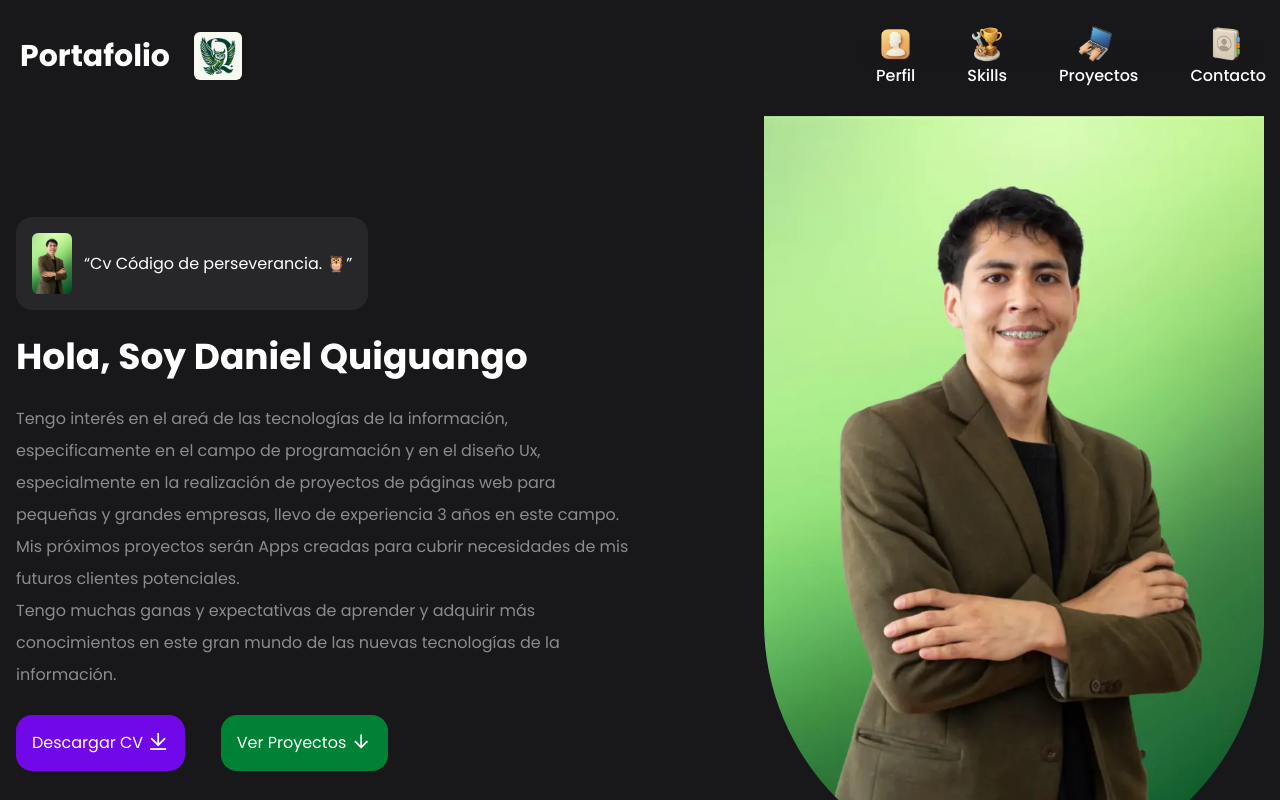
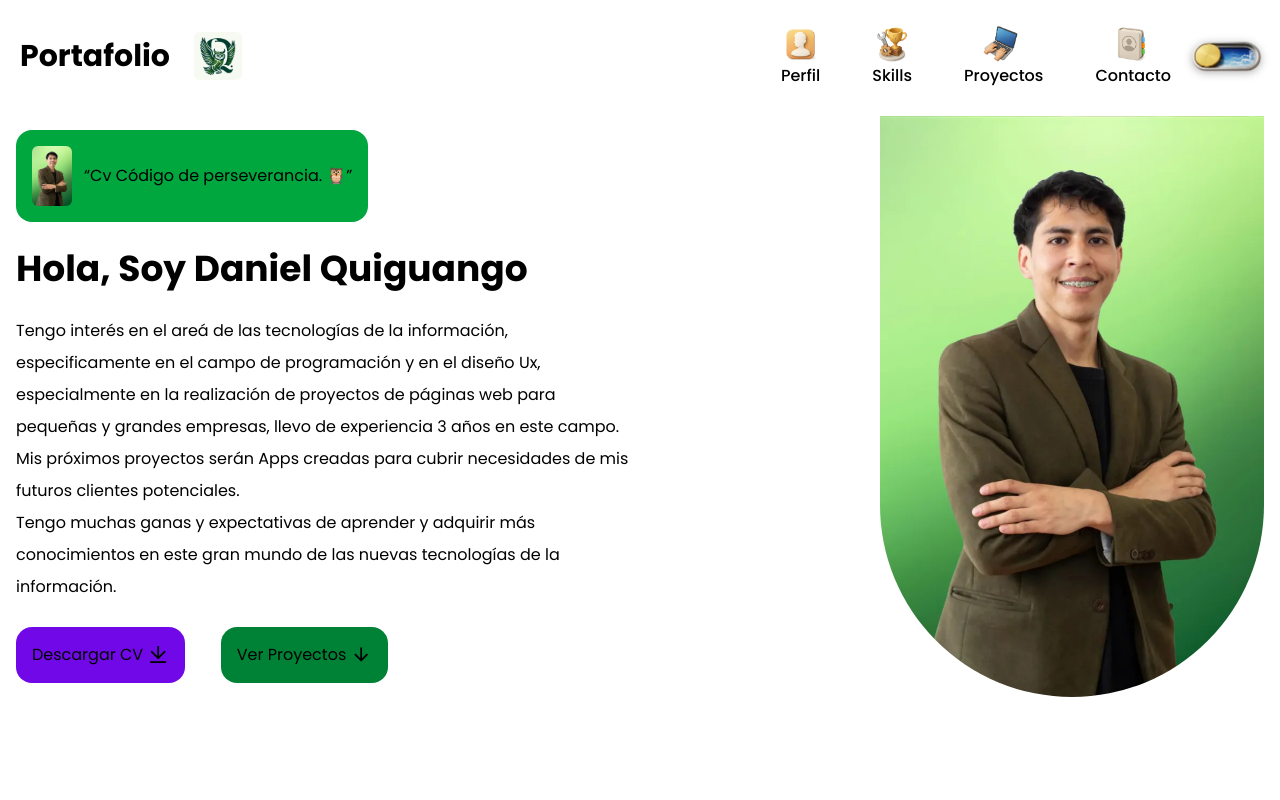
Before and after one commit to KiwiOwnDaniel27/CV-DQ-React-TailwindCss, a React (Vite) app: page / in a window 1280 px wide. Shown: the top 800 px of the page. Built offline with nearby package versions, Linux system fonts and the light colour scheme.

Commit message:
final changes new

```diff
--- a/index.html
+++ b/index.html
@@ -1,5 +1,5 @@
 <!doctype html>
-<html lang="en">
+<html lang="en" class="dark">
   <head>
     <meta charset="UTF-8" />
     <meta property="og:title" content="Portafolio Web" />
@@ -16,7 +16,7 @@
 
     <title>React Portfolio DQ</title>
   </head>
-  <body class="bg-zinc-900 text-white" id="perfil">
+  <body class="bg-white text-black dark:bg-zinc-900 dark:text-white" id="perfil">
     <div id="root"></div>
     <script type="module" src="/src/main.jsx"></script>
   </body>
--- a/src/App.jsx
+++ b/src/App.jsx
@@ -55,14 +55,14 @@ function App() {
       <>
         <div className="hero grid md:grid-cols-2 items-center pt-10 xl:gap-0 gap-6 grid-cols-1 -mt-9">
           <div className="animate__animated animate__fadeInUp animate__delay-3s">
-            <div className="flex items-center gap-3 mb-6 bg bg-zinc-800 w-fit p-4 rounded-2xl">
+            <div className="flex items-center gap-3 mb-6 bg bg-green-600 dark:bg-zinc-800 w-fit p-4 rounded-2xl">
               <img src={DataImage.HeroImage} alt="Hero Image" className="w-10 rounded-md load" loading="lazy" />
               <q>Cv Código de perseverancia. 🦉</q>
             </div>
 
             <h1 className="text-4xl/tight font-bold mb-6">Hola, Soy Daniel Quiguango</h1>
 
-            <p className="text-base/loose bm-9 opacity-50 ">
+            <p className="text-base/loose bm-9 opacity-100 ">
               Tengo interés en el areá de las tecnologías de la información, especificamente en el campo de
               programación y en el diseño Ux, especialmente en la realización de proyectos de páginas web
               para pequeñas y grandes empresas, llevo de experiencia 3 años en este campo.
@@ -79,11 +79,11 @@ function App() {
             </div>
 
           </div>
-          <img src={DataImage.HeroImage} alt="Hero Image" className="rounded-b-full w-[500px] md:ml-auto animate__animated animate__fadeInUp animate__delay-4s" loading="lazy" />
+          <img src={DataImage.HeroImage} alt="Hero Image" className="rounded-b-full w-96 md:ml-auto animate__animated animate__fadeInUp animate__delay-4s" loading="lazy" />
         </div>
 
         <div className="about mt-32 py-10" id="acercade">
-          <div className="xl:w-2/3 lg:w-3/4 w-full mx-auto p-7 bg-zinc-800 rounded-lg"
+          <div className="xl:w-2/3 lg:w-3/4 w-full mx-auto p-7 bg-green-600 dark:bg-zinc-800 rounded-lg"
             data-aos="fade-up" data-aos-duration="1000" data-aos-once="true">
             <img src={DatImag.LogoImage} alt="" className="w-23 rounded-md sm:hidden" loading="lazy" />
             <p className="text-base/loose mb-10">Hola, me presento, Soy Daniel Quiguango, desarrollador web Jr especializado en diseño UX/UI
@@ -122,7 +122,7 @@ function App() {
             <div className="tools-box mt-14 grid lg:grid-cols-4 md:grid-cols-3 sm:grid-cols-2 grid-cols-1 gap-4">
 
               {listTools.map((tool) => (
-                <div className=" flex items-center gap-2 p-3 border border-zinc-600 rounded-md hover:bg-zinc-800 group" key={tool.id} data-aos="fade-up" data-aos-duration="1000" data-aos-delay={tool.dad} data-aos-once="true">
+                <div className=" flex items-center gap-2 p-3 border bg-green-600 dark:bg-zinc-800 rounded-md hover:bg-zinc-800 group" key={tool.id} data-aos="fade-up" data-aos-duration="1000" data-aos-delay={tool.dad} data-aos-once="true">
                   <img src={tool.gambar} alt="Tools Image" className="w-14 bg-zinc-800 p-1 grouphover:bg-zinc-900" />
                   <div>
                     <h4 className="font-bold">{tool.nama}</h4>
@@ -148,7 +148,7 @@ function App() {
             <Slider {...settings}>
               {listProyek.map((proyek) => (
                 <div key={proyek.id} className="p-3">
-                  <div className="p-6 bg-zinc-700 rounded-md" data-aos="fade-up" data-aos-duration="1000"
+                  <div className="p-6 bg-green-600 dark:bg-zinc-800 rounded-md" data-aos="fade-up" data-aos-duration="1000"
                     data-aos-delay={proyek.dad} data-aos-once="true">
                     <img src={proyek.gambar} alt=" Proyect Image" loading="lazy" />
                     <div>
@@ -160,7 +160,7 @@ function App() {
                       </p>
                       <div className="flex flex-wrap gap-3">
                         {proyek.tools.map((tool, index) => (
-                          <p className="py-1 px-3 border border-zinc-500 bg-zinc-600 rounded-md font-semibold" key={index}>{tool}</p>
+                          <p className="py-1 px-3 border border-white bg-green-600 dark:border-zinc-500 dark:bg-zinc-600  rounded-md font-semibold" key={index}>{tool}</p>
                         ))}
                       </div>
                       <div className="mt-8 text-center">
@@ -199,7 +199,7 @@ function App() {
               {listCourses.map((courses) => (
                 <div key={courses.id} className="p-3">
                   <div
-                    className="p-6 bg-zinc-700 rounded-md"
+                    className="p-6 bg-green-600 dark:bg-zinc-800 rounded-md"
                     data-aos="fade-up"
                     data-aos-duration="1000"
                     data-aos-delay={courses.dad}
@@ -212,7 +212,7 @@ function App() {
                       <div className="flex flex-wrap gap-3">
                         {courses.tools.map((tool, index) => (
                           <p
-                            className="py-1 px-3 border border-zinc-500 bg-zinc-600 rounded-md font-semibold"
+                            className="py-1 px-3 border border-white bg-green-600 dark:border-zinc-500 dark:bg-zinc-600 rounded-md font-semibold"
                             key={index}
                           >
                             {tool}
@@ -245,25 +245,25 @@ function App() {
             data-aos-delay="500" data-aos-once="true"> Conéctate Conmigo </p>
 
           <form action="https://formsubmit.co/daquiguango@espe.edu.ec" method="POST"
-            className="bg-zinc-800 p-10 sm:w-fit w-full mx-auto rounded-md" autoComplete="off" data-aos="fade-up"
+            className="bg-green-600 dark:bg-zinc-800 p-10 sm:w-fit w-full mx-auto rounded-md" autoComplete="off" data-aos="fade-up"
             data-aos-duration="1000" data-aos-delay="800" data-aos-once="true">
 
             <div className="flex flex-col gap-6">
               <div className="flex flex-col gap-2">
                 <label className="font-semibold">Nombre Completo</label>
-                <input type="text" name="Nombre" placeholder="Introduce tu nombre..." className="border border-zinc-500 p-2 rounded-md" required />
+                <input type="text" name="Nombre" placeholder="Introduce tu nombre..." className="border border-black dark:border-zinc-500 p-2 rounded-md" required />
               </div>
               <div className="flex flex-col gap-2">
                 <label className="font-semibold">Email</label>
-                <input type="email" name="Email" placeholder="Introduce tu correo..." className="border border-zinc-500 p-2 rounded-md" required />
+                <input type="email" name="Email" placeholder="Introduce tu correo..." className="border border-black dark:border-zinc-500 p-2 rounded-md" required />
               </div>
               <div className="flex flex-col gap-2">
                 <label htmlFor="pesan" className="font-semibold">Mensaje:</label>
                 <textarea name="Mensaje" id="pesan" cols="45" rows="7" placeholder="Deja tu mensaje..."
-                  className="border border-zinc-500 p-2 rounded-md" required></textarea>
+                  className="border border-black dark:border-zinc-500 p-2 rounded-md" required></textarea>
               </div>
               <div className="text-center">
-                <button type="submit" className="bg-violet-700 p-3 rounded-lg w-full cursor-pointer border border-zinc-600 hover:bg-violet-600">Enviar Mensaje</button>
+                <button type="submit" className="bg-violet-700 p-3 rounded-lg w-full cursor-pointer border border-black dark:border-zinc-500 hover:bg-violet-600">Enviar Mensaje</button>
               </div>
             </div>
           </form>
--- /dev/null
+++ b/src/components/DarkMode.jsx
@@ -0,0 +1,52 @@
+import React, { useState, useEffect } from "react";
+
+// Importa directamente las imágenes para que Vite/React procesen bien la ruta
+import moodLuzImg from "/assets/moodluz.webp";
+import moodDarkImg from "/assets/mooddark.webp";
+
+const DarkMode = () => {
+  const [theme, setTheme] = useState(
+    localStorage.getItem("theme") ? localStorage.getItem("theme") : "light"
+  );
+
+  useEffect(() => {
+    const element = document.documentElement;
+    if (theme === "dark") {
+      element.classList.add("dark");
+      localStorage.setItem("theme", "dark");
+    } else {
+      element.classList.remove("dark");
+      localStorage.setItem("theme", "light");
+    }
+  }, [theme]);
+
+  const toggleTheme = () => {
+    setTheme((prevTheme) => (prevTheme === "light" ? "dark" : "light"));
+  };
+
+  return (
+    <div className="relative flex items-center justify-center w-19 h-11 cursor-pointer shrink-0 -ml-120">
+      {/* Ícono de Modo Claro */}
+      <img
+        src={moodLuzImg}
+        alt="Modo Claro"
+        onClick={toggleTheme}
+        className={`w-full h-full object-contain drop-shadow-[0_2px_4px_rgba(0,0,0,0.3)] transition-opacity duration-300 absolute ${
+          theme === "dark" ? "opacity-0 pointer-events-none" : "opacity-100"
+        }`}
+      />
+
+      {/* Ícono de Modo Oscuro */}
+      <img
+        src={moodDarkImg}
+        alt="Modo Oscuro"
+        onClick={toggleTheme}
+        className={`w-full h-full object-contain drop-shadow-[0_2px_4px_rgba(0,0,0,0.3)] transition-opacity duration-300 absolute ${
+          theme === "dark" ? "opacity-100" : "opacity-0 pointer-events-none"
+        }`}
+      />
+    </div>
+  );
+};
+
+export default DarkMode;
--- a/src/components/Navbar.jsx
+++ b/src/components/Navbar.jsx
@@ -4,6 +4,7 @@ import Perfil from "./perfil";
 import Skill from "./Skills";
 import Project from "./projects";
 import Contact from "./contact";
+import DarkMode from "./DarkMode";
 
 
 const Navbar = () => {
@@ -27,8 +28,8 @@ const Navbar = () => {
 
     return <div className="navbar py-7 flex items-center justify-between" id="inicio">
         <div className="logo">
-            <h1 className="text-3xl font-bold text-white p-1 md:bg-transparent
-            md:text-white flex items-center">Portafolio
+            <h1 className="text-3xl font-bold p-1 md:bg-transparent
+            text-black dark:text-white flex items-center">Portafolio
             <img src={DatImag.LogoImage} alt="" className="w-12 mx-6 rounded-md"/>
             </h1>
         </div>
@@ -61,7 +62,7 @@ const Navbar = () => {
                 <a href="#contact" className=" sm:text-1g text-base font-medium">Contacto</a>
             </li>
         </ul>
-
+        <DarkMode/>
     </div>;
 };
 
--- a/src/components/Skills.js
+++ b/src/components/Skills.js
@@ -1,7 +1,7 @@
 import SkillImage from "/assets/skills.webp";
 
-const Skills = {
+const Skill = {
     SkillImage,
 };
 
-export default Skills;
+export default Skill;
--- a/src/index.css
+++ b/src/index.css
@@ -1,4 +1,7 @@
 @import "tailwindcss";
+
+@custom-variant dark (&:where(.dark, .dark *));
+
 
 @layer base {
   body {
```
